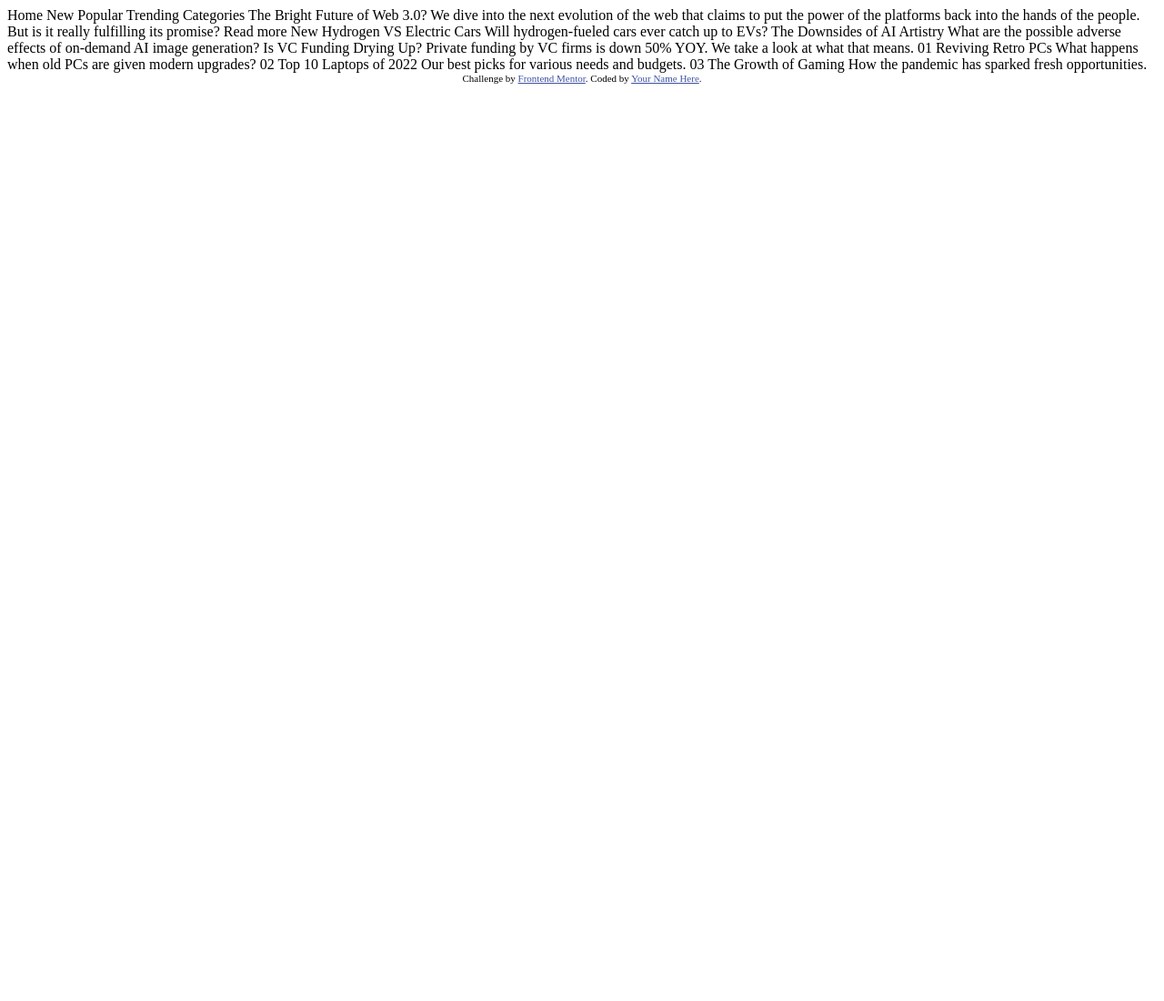
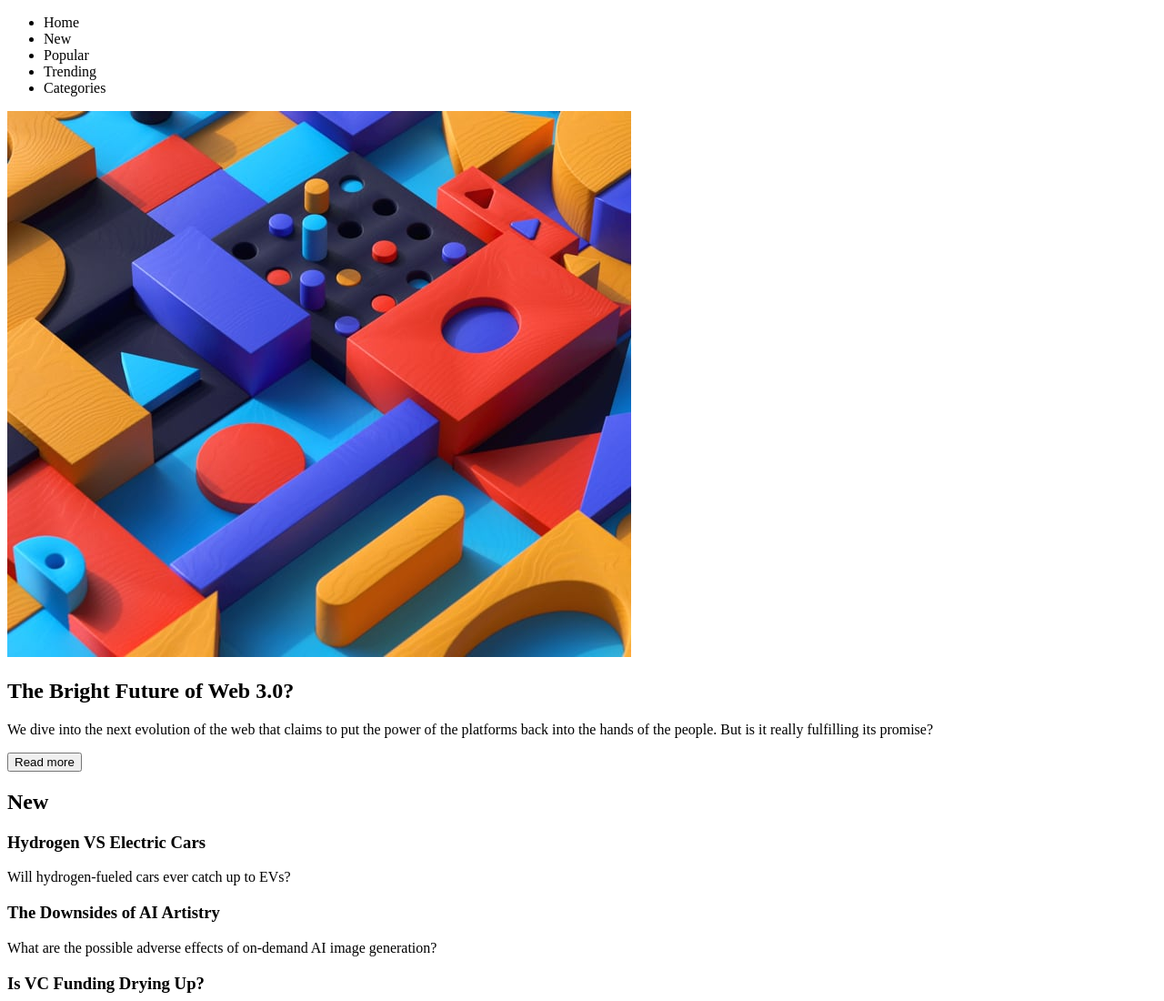
Before and after one commit to jjvega86/news-homepage-main, a plain HTML site: page index.html in a window 1280 px wide. Shown: the top 1100 px of the page at 91% size. Before the commit the page ends 800 px from the top, so only its background shows below. Drawn offline with Linux system fonts and the light colour scheme.

Commit message:
📦 NEW: Add semantic markup

```diff
--- a/index.html
+++ b/index.html
@@ -1,60 +1,112 @@
 <!DOCTYPE html>
 <html lang="en">
-<head>
-  <meta charset="UTF-8">
-  <meta name="viewport" content="width=device-width, initial-scale=1.0"> <!-- displays site properly based on user's device -->
+  <head>
+    <meta charset="UTF-8" />
+    <meta name="viewport" content="width=device-width, initial-scale=1.0" />
+    <!-- displays site properly based on user's device -->
+    <link
+      rel="icon"
+      type="image/png"
+      sizes="32x32"
+      href="./images/favicon-32x32.png"
+    />
+    <title>🏡 News Homepage</title>
+  </head>
+  <body>
+    <header>
+      <nav>
+        <ul>
+          <li>Home</li>
+          <li>New</li>
+          <li>Popular</li>
+          <li>Trending</li>
+          <li>Categories</li>
+        </ul>
+      </nav>
+    </header>
+    <main>
+      <section id="hero">
+        <!-- TODO: Research how to swap images on breakpoint -->
+        <img
+          src="./assets/images/image-web-3-mobile.jpg"
+          alt="image-web-3-mobile"
+        />
+        <h2>The Bright Future of Web 3.0?</h2>
+        <p>
+          We dive into the next evolution of the web that claims to put the
+          power of the platforms back into the hands of the people. But is it
+          really fulfilling its promise?
+        </p>
+        <button>Read more</button>
+      </section>
+      <section id="new">
+        <h2>New</h2>
+        <article class="news-item">
+          <h3 class="news-heading">Hydrogen VS Electric Cars</h3>
+          <p class="news-description">
+            Will hydrogen-fueled cars ever catch up to EVs?
+          </p>
+        </article>
+        <article class="news-item">
+          <h3 class="news-heading">The Downsides of AI Artistry</h3>
+          <p class="news-description">
+            What are the possible adverse effects of on-demand AI image
+            generation?
+          </p>
+        </article>
+        <article class="news-item">
+          <h3 class="news-heading">Is VC Funding Drying Up?</h3>
+          <p class="news-description">
+            Will hydrogen-fueled Private funding by VC firms is down 50% YOY. We
+            take a look at what that means.
+          </p>
+        </article>
+      </section>
+      <section id="trending">
+        <article class="trending-item">
+          <img src="./assets/images/image-retro-pcs.jpg" alt="retro pcs" />
+          <div class="trending-sub">
+            <p class="trending-number">01</p>
+            <h4 class="trending-header">Reviving Retro PCs</h4>
+            <p class="trending-description">
+              What happens when old PCs are given modern upgrades?
+            </p>
+          </div>
+        </article>
+        <article class="trending-item">
+          <img
+            src="./assets/images/image-top-laptops.jpg"
+            alt="top 10 laptops"
+          />
+          <div class="trending-sub">
+            <p class="trending-number">02</p>
+            <h4 class="trending-header">Top 10 Laptops of 2022</h4>
+            <p class="trending-description">
+              Our best picks for various needs and budgets.
+            </p>
+          </div>
+        </article>
+        <article class="trending-item">
+          <img
+            src="./assets/images/image-top-laptops.jpg"
+            alt="top 10 laptops"
+          />
+          <div class="trending-sub">
+            <p class="trending-number">03</p>
+            <h4 class="trending-header">The Growth of Gaming</h4>
+            <p class="trending-description">
+              How the pandemic has sparked fresh opportunities.
+            </p>
+          </div>
+        </article>
+      </section>
+    </main>
 
-  <link rel="icon" type="image/png" sizes="32x32" href="./images/favicon-32x32.png">
-
-  <title>Frontend Mentor | News homepage</title>
-
-  <!-- Feel free to remove these styles or customise in your own stylesheet 👍 -->
-  <style>
-    .attribution { font-size: 11px; text-align: center; }
-    .attribution a { color: hsl(228, 45%, 44%); }
-  </style>
-</head>
-<body>
-
-  Home
-  New
-  Popular
-  Trending
-  Categories
-
-  The Bright Future of Web 3.0?
-
-  We dive into the next evolution of the web that claims to put the power of the platforms back into the hands of the people.
-  But is it really fulfilling its promise?
-
-  Read more
-
-  New
-
-  Hydrogen VS Electric Cars
-  Will hydrogen-fueled cars ever catch up to EVs?
-
-  The Downsides of AI Artistry
-  What are the possible adverse effects of on-demand AI image generation?
-
-  Is VC Funding Drying Up?
-  Private funding by VC firms is down 50% YOY. We take a look at what that means.
-
-  01
-  Reviving Retro PCs
-  What happens when old PCs are given modern upgrades?
-
-  02
-  Top 10 Laptops of 2022
-  Our best picks for various needs and budgets.
-
-  03
-  The Growth of Gaming
-  How the pandemic has sparked fresh opportunities.
-
-  <div class="attribution">
-    Challenge by <a href="https://www.frontendmentor.io?ref=challenge" target="_blank">Frontend Mentor</a>.
-    Coded by <a href="#">Your Name Here</a>.
-  </div>
-</body>
+    <footer class="attribution">
+      Challenge by
+      <a href="https://www.frontendmentor.io?ref=challenge" target="_blank"
+        >Frontend Mentor</a
+      >. Coded by <a href="https://github.com/jjvega86">JJ Vega</a>.
+    </footer>
+  </body>
 </html>
```
